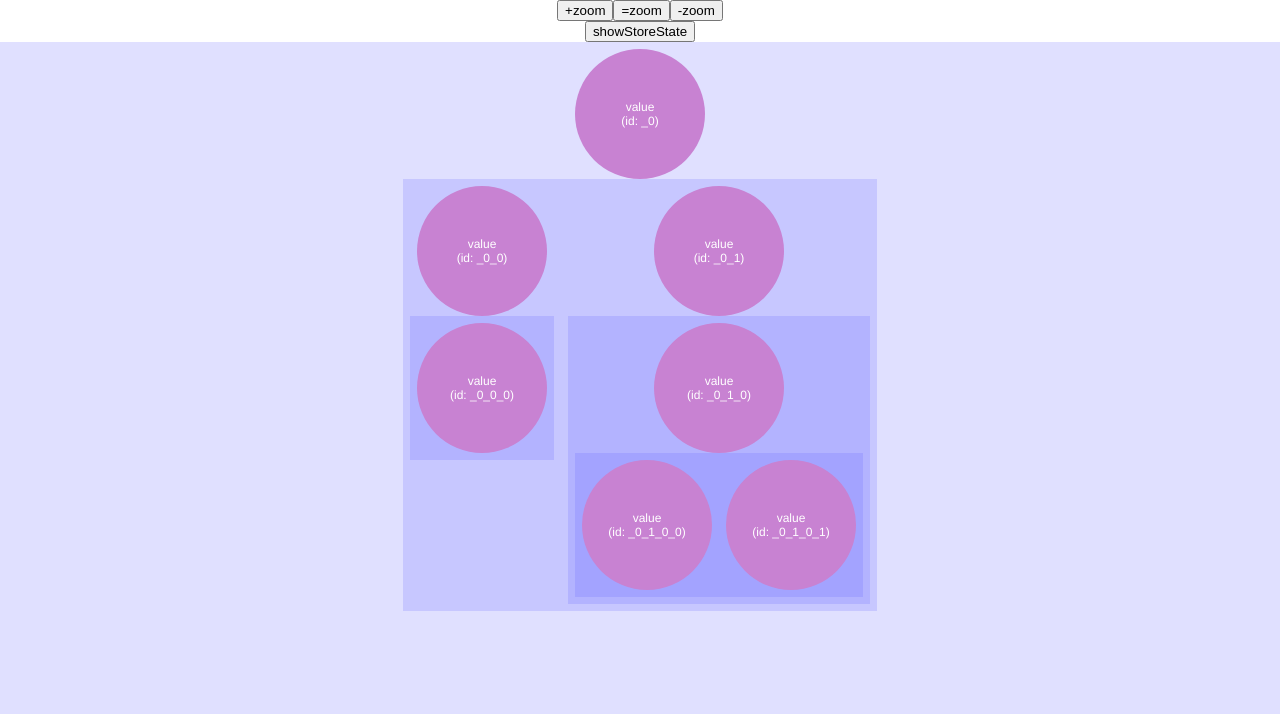
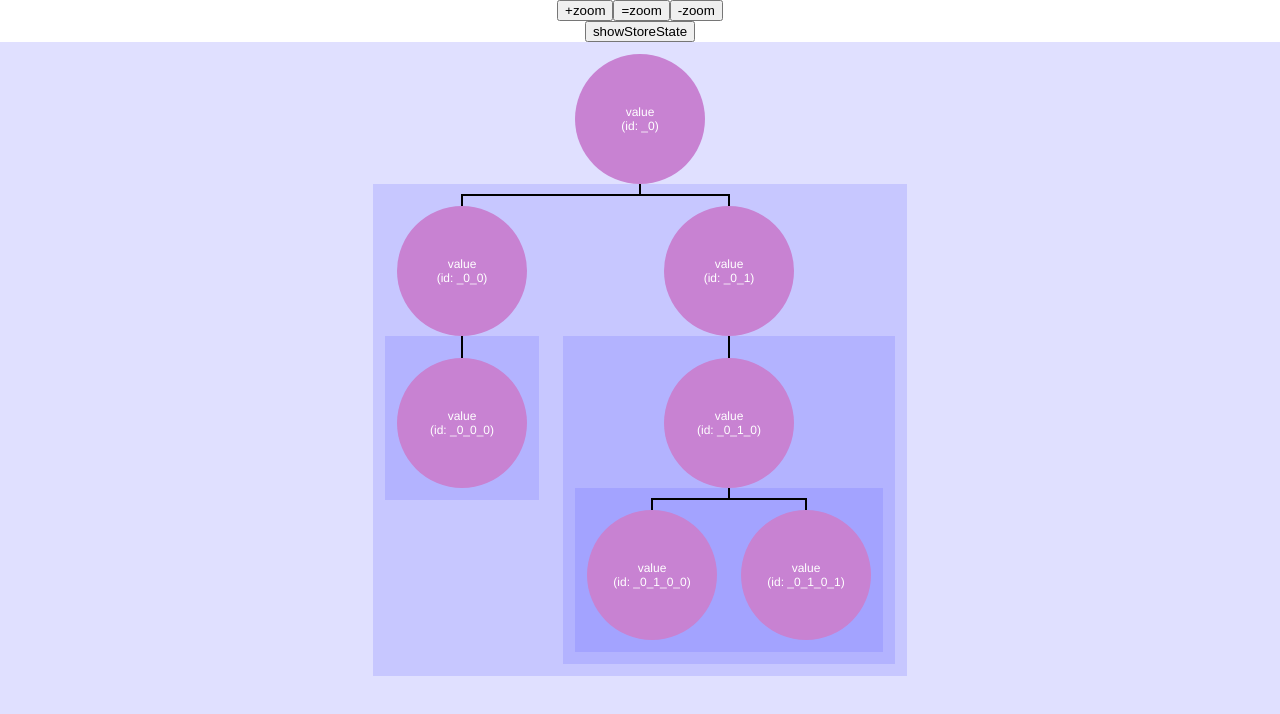
Before and after one commit to caballerofelipe/scriptrunner, a Vue app: page /#/ in a window 1280 px wide. Shown: the top 714 px of the page. Built offline with nearby package versions, Linux system fonts and the light colour scheme.

Commit message:
Added hierarchical lines and minor changes.

```diff
--- a/src/components/node.vue
+++ b/src/components/node.vue
@@ -8,7 +8,7 @@
 			{{node.nodeValue}}<br>(id: {{node.id}})
 		</div>
 		<nodeRow
-			v-if='node.processTree'
+			v-if='node.processTree && node.processTree.length'
 			v-bind:nodeRow='node.processTree'
 		/>
 	</div>
@@ -62,15 +62,41 @@ export default {
 }
 </script>
 
-<style>
+<style lang="scss">
+@import '@/sass/config.scss';
+
 .node {
-	padding: 5px;
-	margin: 2px;
+	padding: $node_padding;
 	font-size:12px;
 
 	/* For tree creation. */
 	display: inline-block;
 	vertical-align: top;
+
+	/* To show hierarchy lines. */
+	/* To create hierarchy lines, these are the lines from element to horizontal connecting line and the vertical connecting line. */
+	position: relative;
+	&:before, &:after {
+		content: '';
+		position: absolute;
+		top: 0;
+		left: 0;
+		width: 50%;
+		height: $node_padding;
+	}
+	&:after {
+		left: calc(50% - #{$hierarchy_line_width/2});
+		border-left: $hierarchy_line_width solid $hierarchy_line_color;
+	}
+	&:not(:first-child):before,
+	&:not(:last-child):after {
+		border-top: $hierarchy_line_width solid $hierarchy_line_color;
+		height: calc(#{$node_padding} - #{$hierarchy_line_width}); /* To avoid having the line on top of the node. */
+	}
+	&:last-child:after {
+		width: 0px; /* Necessary to avoid nodeRow horizontal scrolling. */
+	}
+
 }
 .nodeBubble {
 	background-color: rgba(200,130,210);
--- a/src/components/nodeRow.vue
+++ b/src/components/nodeRow.vue
@@ -18,7 +18,7 @@ Read: https://vuejs.org/v2/guide/components-edge-cases.html#Circular-References-
 export default {
 	name: 'nodeRow',
 	components: {
-		node: () => import('@/components/node.vue') /*  Read 'Circular reference note' above.  */
+		node: () => import('@/components/node.vue') /* Read 'Circular reference note' above. */
 	},
 	props: [
 		'nodeRow'
@@ -29,7 +29,7 @@ export default {
 </script>
 
 <style lang="scss">
-$nodeRowPadding: 10px;
+@import '@/sass/config.scss';
 
 .nodeRow {
 	background-color: rgba(100,100,255,0.2); /* This is a transluscent color, it is used to see the tree hierarchy. */
@@ -39,6 +39,22 @@ $nodeRowPadding: 10px;
 	white-space: nowrap; /* Whithout this the tree is unordered when there is not enough space. */
 	overflow: auto;
 
+	/* To create hierarchy lines, this is the vertical line from .nodeRow to its parent. */
+	padding-top: $nodeRow_padding;
+	position: relative;
+	&:before {
+		content: '';
+		position: absolute;
+		top: 0;
+		left: calc(50% - #{$hierarchy_line_width/2});
+		width: 0;
+		height: $nodeRow_padding;
+		border-left: $hierarchy_line_width solid $hierarchy_line_color;
+	}
+	&:after {
+		content: '';
+	}
+
 	/* To create tree using flex see https://github.com/caballerofelipe/vuejs_tree/blob/master/README.md#using-css-for-the-tree. */
 }
 </style>
--- a/src/main.js
+++ b/src/main.js
@@ -12,7 +12,5 @@ window.theStore = store; /* FCG: WARNING for debugging purposes. */
 window.vueEL = new Vue({
   router,
   store,
-  render: h => h(App, {
-    // props: {} // Additional stuff for the component
-  })
+  render: h => h(App)
 }).$mount('#app')
--- /dev/null
+++ b/src/sass/config.scss
@@ -0,0 +1,7 @@
+@use "sass:math";
+$hierarchy_line_color: #000;
+$hierarchy_line_width: 2px;
+
+$nodeRow_padding: 10px;
+$node_padding_to_line: 10px;
+$node_padding: $node_padding_to_line + $hierarchy_line_width;
--- a/src/store/index.js
+++ b/src/store/index.js
@@ -1,6 +1,6 @@
 import Vue from 'vue'
 import Vuex from 'vuex'
-// Change between large and small processTree, use processTree.{small,large,large.oneParent}
+// Change between large and small processTree, use processTree.{small,small.oneParent,large,large.oneParent}
 import processTree from './processTree/processTree.small.oneParent'
 
 Vue.use(Vuex)
--- a/src/views/Tree.vue
+++ b/src/views/Tree.vue
@@ -62,6 +62,19 @@ export default {
 #treeZone {
 	overflow: hidden; /* Used to make the interface fixed to that nothing moves from its place and for zoom. */
 	flex-grow: 2; /* When the content is small this allows the block to grow and take al available space. */
+
+	/* When displaying hierarchy lines this hides the lines for the first row elements and removes unnecessary space before. */
+	> .nodeRow {
+		padding: 0;
+		&:before, &:after {
+			border: 0;
+		}
+		> .node {
+			&:before, &:after {
+				border: 0;
+			}
+		}
+	}
 }
 
 #debug_button {
```
Also changed, not shown: ScreenShot.png, 1 other file (tests, documents, lock files or other folders).
